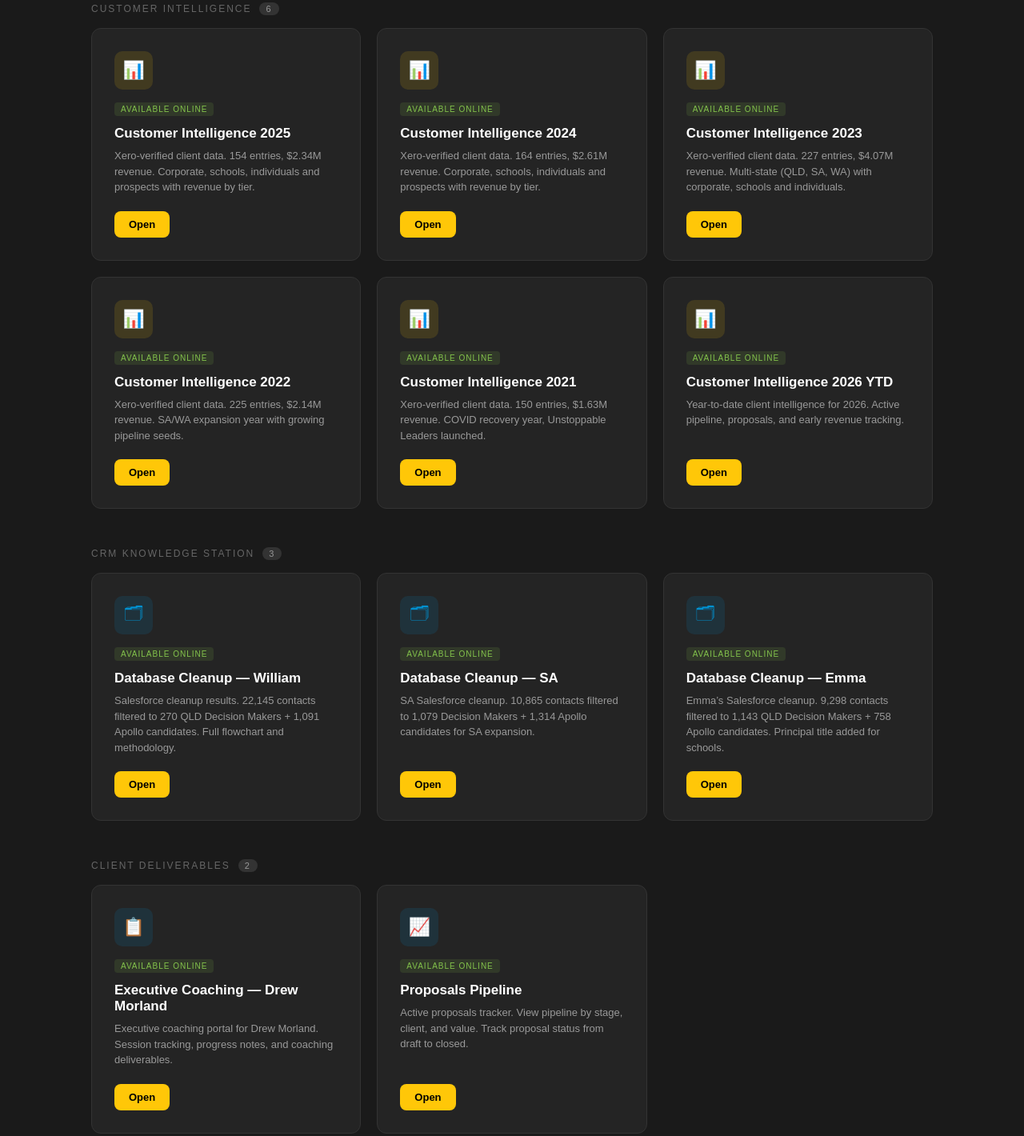
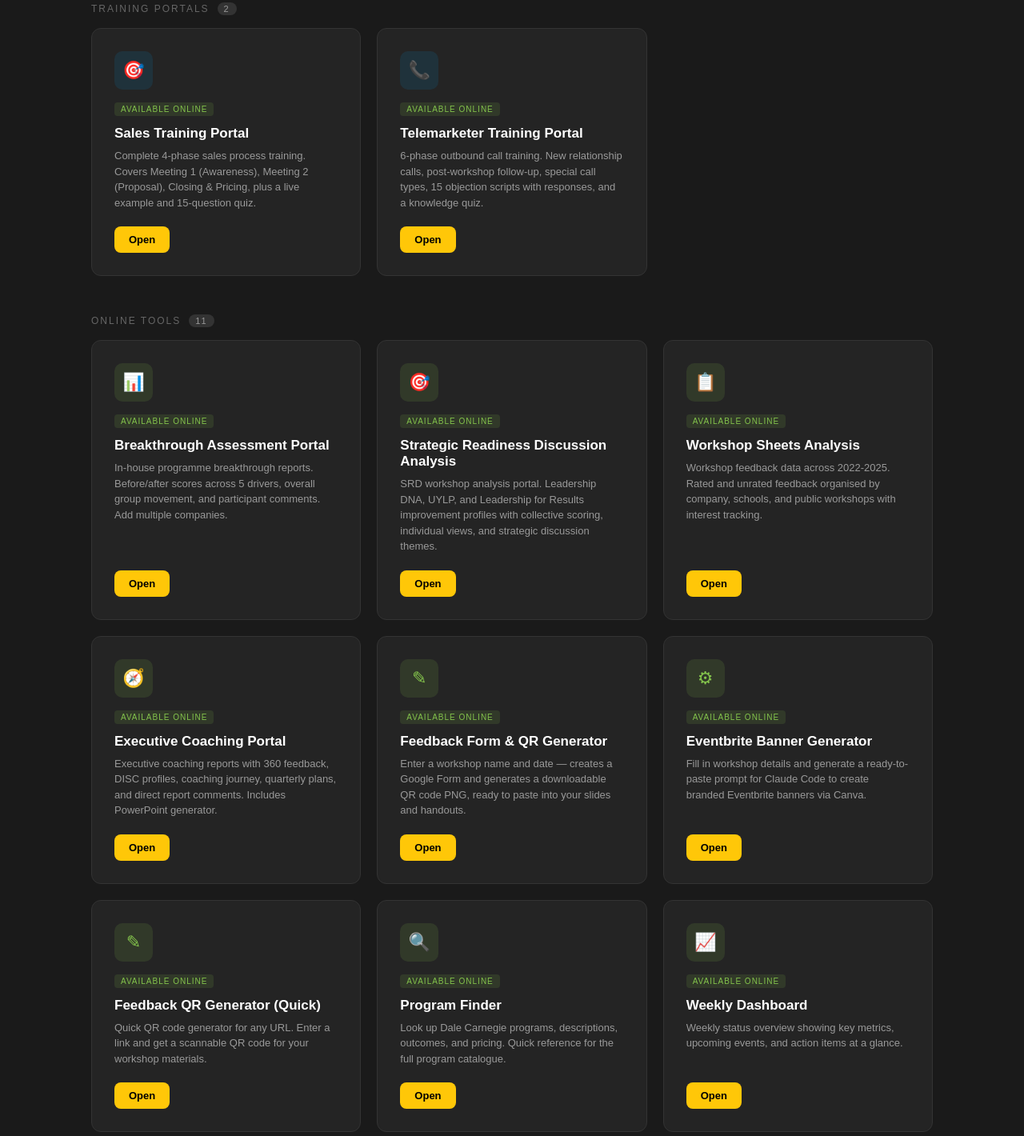
Before and after one commit to DCQueensland/dc-tools, a plain HTML site: page dashboard.html in a window 1280 px wide. Shown: the part 131-1551 px from the top of the page at 80% size. Drawn offline with Linux system fonts and the light colour scheme.

Commit message:
Auto-rebuild dashboard

```diff
--- a/dashboard.html
+++ b/dashboard.html
@@ -105,106 +105,6 @@
 
 <div class="dashboard">
 
-  <div class="section-label">Customer Intelligence <span class="count">6</span></div>
-  <div class="tools-grid">
-
-    <div class="tool-card">
-      <div class="tool-icon icon-feedback">📊</div>
-      <div class="tag tag-online">Available Online</div>
-      <h3>Customer Intelligence 2025</h3>
-      <p>Xero-verified client data. 154 entries, $2.34M revenue. Corporate, schools, individuals and prospects with revenue by tier.</p>
-      <div class="tool-actions"><a class="btn btn-primary" href="customer-intelligence-2025.html" target="_blank">Open</a></div>
-    </div>
-
-    <div class="tool-card">
-      <div class="tool-icon icon-feedback">📊</div>
-      <div class="tag tag-online">Available Online</div>
-      <h3>Customer Intelligence 2024</h3>
-      <p>Xero-verified client data. 164 entries, $2.61M revenue. Corporate, schools, individuals and prospects with revenue by tier.</p>
-      <div class="tool-actions"><a class="btn btn-primary" href="customer-intelligence-2024.html" target="_blank">Open</a></div>
-    </div>
-
-    <div class="tool-card">
-      <div class="tool-icon icon-feedback">📊</div>
-      <div class="tag tag-online">Available Online</div>
-      <h3>Customer Intelligence 2023</h3>
-      <p>Xero-verified client data. 227 entries, $4.07M revenue. Multi-state (QLD, SA, WA) with corporate, schools and individuals.</p>
-      <div class="tool-actions"><a class="btn btn-primary" href="customer-intelligence-2023.html" target="_blank">Open</a></div>
-    </div>
-
-    <div class="tool-card">
-      <div class="tool-icon icon-feedback">📊</div>
-      <div class="tag tag-online">Available Online</div>
-      <h3>Customer Intelligence 2022</h3>
-      <p>Xero-verified client data. 225 entries, $2.14M revenue. SA/WA expansion year with growing pipeline seeds.</p>
-      <div class="tool-actions"><a class="btn btn-primary" href="customer-intelligence-2022.html" target="_blank">Open</a></div>
-    </div>
-
-    <div class="tool-card">
-      <div class="tool-icon icon-feedback">📊</div>
-      <div class="tag tag-online">Available Online</div>
-      <h3>Customer Intelligence 2021</h3>
-      <p>Xero-verified client data. 150 entries, $1.63M revenue. COVID recovery year, Unstoppable Leaders launched.</p>
-      <div class="tool-actions"><a class="btn btn-primary" href="customer-intelligence-2021.html" target="_blank">Open</a></div>
-    </div>
-
-    <div class="tool-card">
-      <div class="tool-icon icon-feedback">📊</div>
-      <div class="tag tag-online">Available Online</div>
-      <h3>Customer Intelligence 2026 YTD</h3>
-      <p>Year-to-date client intelligence for 2026. Active pipeline, proposals, and early revenue tracking.</p>
-      <div class="tool-actions"><a class="btn btn-primary" href="customer-intelligence-2026.html" target="_blank">Open</a></div>
-    </div>
-  </div>
-
-  <div class="section-label">CRM Knowledge Station <span class="count">3</span></div>
-  <div class="tools-grid">
-
-    <div class="tool-card">
-      <div class="tool-icon icon-sales">🗂</div>
-      <div class="tag tag-online">Available Online</div>
-      <h3>Database Cleanup &mdash; William</h3>
-      <p>Salesforce cleanup results. 22,145 contacts filtered to 270 QLD Decision Makers + 1,091 Apollo candidates. Full flowchart and methodology.</p>
-      <div class="tool-actions"><a class="btn btn-primary" href="database-cleanup-william.html" target="_blank">Open</a></div>
-    </div>
-
-    <div class="tool-card">
-      <div class="tool-icon icon-sales">🗂</div>
-      <div class="tag tag-online">Available Online</div>
-      <h3>Database Cleanup &mdash; SA</h3>
-      <p>SA Salesforce cleanup. 10,865 contacts filtered to 1,079 Decision Makers + 1,314 Apollo candidates for SA expansion.</p>
-      <div class="tool-actions"><a class="btn btn-primary" href="database-cleanup-sa.html" target="_blank">Open</a></div>
-    </div>
-
-    <div class="tool-card">
-      <div class="tool-icon icon-sales">🗂</div>
-      <div class="tag tag-online">Available Online</div>
-      <h3>Database Cleanup &mdash; Emma</h3>
-      <p>Emma&rsquo;s Salesforce cleanup. 9,298 contacts filtered to 1,143 QLD Decision Makers + 758 Apollo candidates. Principal title added for schools.</p>
-      <div class="tool-actions"><a class="btn btn-primary" href="database-cleanup-emma.html" target="_blank">Open</a></div>
-    </div>
-  </div>
-
-  <div class="section-label">Client Deliverables <span class="count">2</span></div>
-  <div class="tools-grid">
-
-    <div class="tool-card">
-      <div class="tool-icon icon-proposal">📋</div>
-      <div class="tag tag-online">Available Online</div>
-      <h3>Executive Coaching &mdash; Drew Morland</h3>
-      <p>Executive coaching portal for Drew Morland. Session tracking, progress notes, and coaching deliverables.</p>
-      <div class="tool-actions"><a class="btn btn-primary" href="exec-coaching-drew-morland.html" target="_blank">Open</a></div>
-    </div>
-
-    <div class="tool-card">
-      <div class="tool-icon icon-proposal">📈</div>
-      <div class="tag tag-online">Available Online</div>
-      <h3>Proposals Pipeline</h3>
-      <p>Active proposals tracker. View pipeline by stage, client, and value. Track proposal status from draft to closed.</p>
-      <div class="tool-actions"><a class="btn btn-primary" href="proposals-pipeline.html" target="_blank">Open</a></div>
-    </div>
-  </div>
-
   <div class="section-label">Training Portals <span class="count">2</span></div>
   <div class="tools-grid">
 
@@ -227,7 +127,7 @@
     </div>
   </div>
 
-  <div class="section-label">Online Tools <span class="count">10</span></div>
+  <div class="section-label">Online Tools <span class="count">11</span></div>
   <div class="tools-grid">
 
     <div class="tool-card">
@@ -254,6 +154,15 @@
       <h3>Workshop Sheets Analysis</h3>
       <p>Workshop feedback data across 2022-2025. Rated and unrated feedback organised by company, schools, and public workshops with interest tracking.</p>
       <div class="tool-actions"><a class="btn btn-primary" href="workshop-feedback.html" target="_blank">Open</a>
+      </div>
+    </div>
+
+    <div class="tool-card">
+      <div class="tool-icon icon-banner">🧭</div>
+      <div class="tag tag-online">Available Online</div>
+      <h3>Executive Coaching Portal</h3>
+      <p>Executive coaching reports with 360 feedback, DISC profiles, coaching journey, quarterly plans, and direct report comments. Includes PowerPoint generator.</p>
+      <div class="tool-actions"><a class="btn btn-primary" href="exec-coaching-drew-morland.html" target="_blank">Open</a>
       </div>
     </div>
 
@@ -338,6 +247,14 @@
     </div>
   </div>
 
+  <div class="tools-grid">
+    <div class="tool-card add-new">
+      <div class="add-new-inner">
+        <div class="plus">+</div>
+        <p>More tools coming soon</p>
+      </div>
+    </div>
+  </div>
 </div>
 
 <footer>
```
